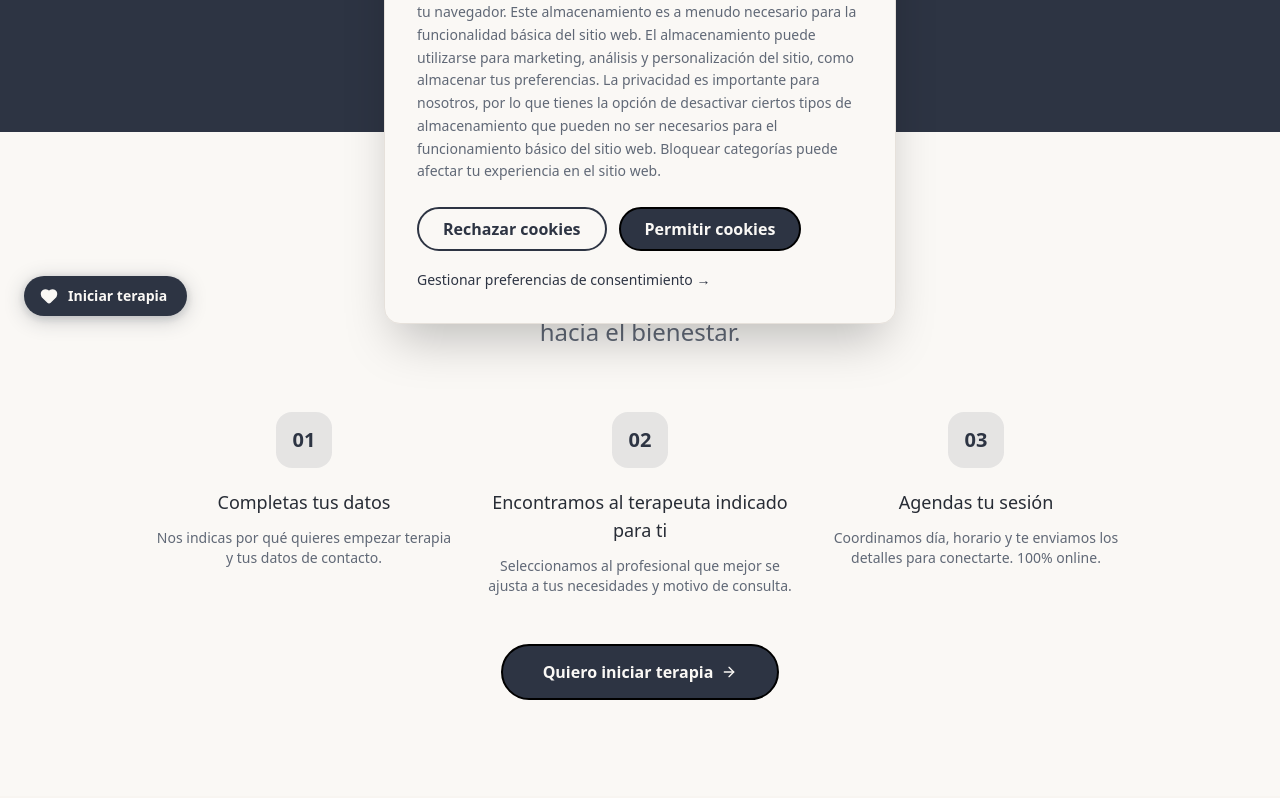
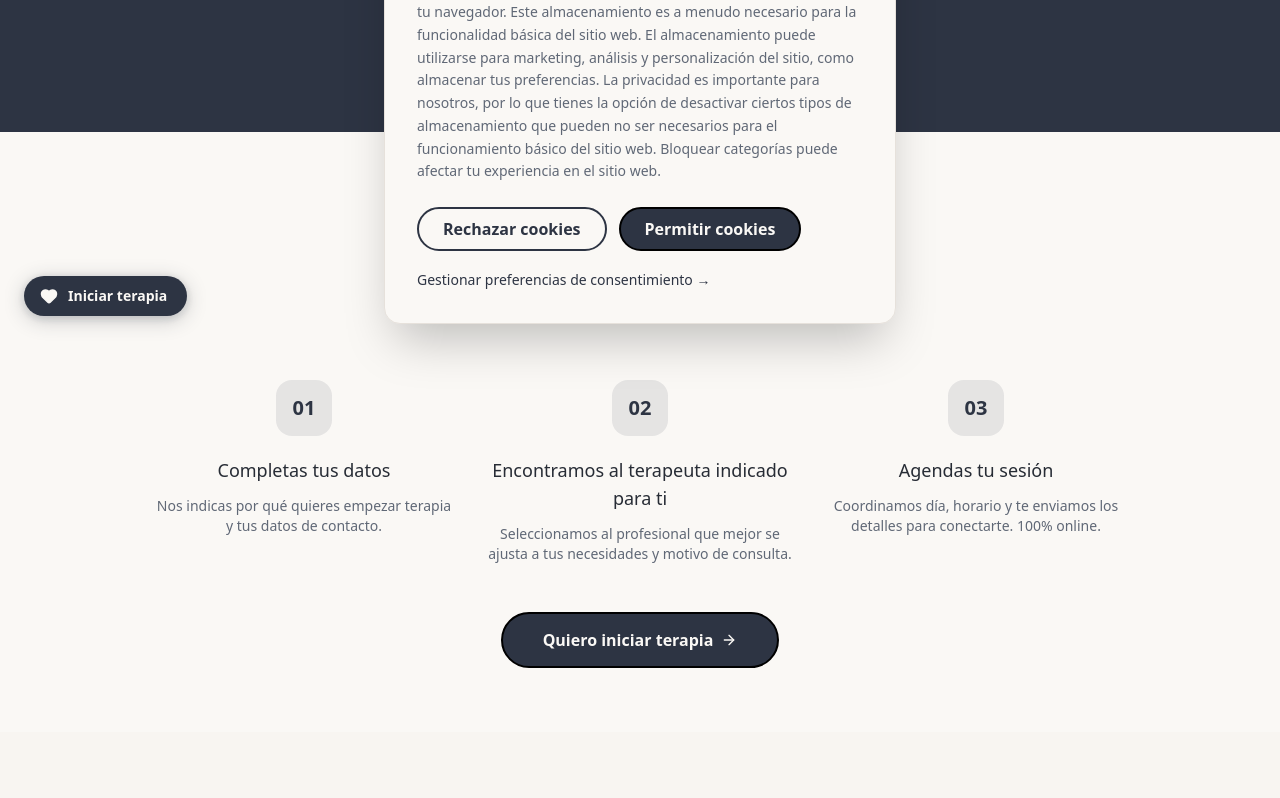
Before and after one commit to Nicosm1988/reinversi-n_profesional, a Next.js app: page /en/terapia in a window 1280 px wide. Shown: the part 460-1258 px from the top of the page. Built offline with nearby package versions, Linux system fonts and the light colour scheme.

Commit message:
style: Reduce global and section spacings for tighter layout

```diff
--- a/components/layout/container.tsx
+++ b/components/layout/container.tsx
@@ -9,10 +9,10 @@ interface SectionProps extends React.HTMLAttributes<HTMLDivElement> {
 export const Section = ({ className, spacing = "lg", background = "default", ...props }: SectionProps) => {
     const spacingStyles = {
         none: "",
-        sm: "py-10 md:py-12",
-        md: "py-12 md:py-16", // 48px - 64px
-        lg: "py-16 md:py-24", // 64px - 96px
-        xl: "py-20 md:py-28", // 80px - 112px
+        sm: "py-8 md:py-10",
+        md: "py-10 md:py-12", // ~40px - 48px
+        lg: "py-12 md:py-16", // ~48px - 64px
+        xl: "py-16 md:py-20", // ~64px - 80px
     }
 
     const bgStyles = {
--- a/components/sections/business-english.tsx
+++ b/components/sections/business-english.tsx
@@ -40,7 +40,7 @@ export function BusinessEnglishSection() {
     return (
         <Section id="ingles-negocios" spacing="lg" background="default">
             <Container>
-                <FadeIn className="mb-16 md:mb-20 max-w-2xl">
+                <FadeIn className="mb-8 md:mb-12 max-w-2xl">
                     <span className="text-sm font-medium tracking-widest uppercase text-secondary mb-2 block">
                         Servicio complementario
                     </span>
--- a/components/sections/career-quiz.tsx
+++ b/components/sections/career-quiz.tsx
@@ -450,7 +450,7 @@ export function CareerQuiz() {
                                 key="results"
                                 initial={{ opacity: 0, y: 30 }}
                                 animate={{ opacity: 1, y: 0 }}
-                                className="space-y-12"
+                                className="space-y-6"
                             >
                                 {/* Results logic... */}
                                 <div className="text-center space-y-4">
--- a/components/sections/faq.tsx
+++ b/components/sections/faq.tsx
@@ -17,7 +17,7 @@ export function FAQSection() {
     return (
         <Section id="faq" spacing="lg">
             <Container size="tight">
-                <FadeIn className="text-center mb-16">
+                <FadeIn className="text-center mb-8">
                     <Heading level="h2" className="mb-4">Preguntas Frecuentes</Heading>
                     <Text>Claridad ante todo.</Text>
                 </FadeIn>
--- a/components/sections/hero.tsx
+++ b/components/sections/hero.tsx
@@ -38,7 +38,7 @@ export function HeroSection() {
                 <div className="absolute inset-0 z-0 opacity-[0.03] bg-[url('https://www.transparenttextures.com/patterns/cream-paper.png')] pointer-events-none mix-blend-overlay"></div>
 
                 <div className="container mx-auto px-4 md:px-12 relative z-10">
-                    <div className="grid grid-cols-1 lg:grid-cols-2 gap-12 items-center">
+                    <div className="grid grid-cols-1 lg:grid-cols-2 gap-6 items-center">
                         {/* Left Column: Carousel */}
                         <Carousel
                             opts={{
--- a/components/sections/method.tsx
+++ b/components/sections/method.tsx
@@ -32,7 +32,7 @@ export function MethodSection() {
     return (
         <Section id="metodo" spacing="lg">
             <Container size="sm">
-                <FadeIn className="mb-16">
+                <FadeIn className="mb-8">
                     <div className="flex flex-col md:flex-row md:items-center md:justify-between gap-6">
                         <div>
                             <span className="text-sm font-medium tracking-widest uppercase text-primary/60 mb-2 block">
@@ -52,7 +52,7 @@ export function MethodSection() {
                     </div>
                 </FadeIn>
 
-                <StaggerContainer className="relative border-l border-border/60 ml-3 md:ml-0 space-y-12 pb-4">
+                <StaggerContainer className="relative border-l border-border/60 ml-3 md:ml-0 space-y-6 pb-4">
                     {steps.map((step, i) => (
                         <FadeIn key={i} className="relative pl-12 md:pl-16">
                             {/* Marker */}
--- a/components/sections/paths.tsx
+++ b/components/sections/paths.tsx
@@ -201,7 +201,7 @@ export function PathsSection() {
     return (
         <Section id="caminos" spacing="lg" background="muted">
             <Container>
-                <FadeIn className="mb-16 md:mb-24">
+                <FadeIn className="mb-8 md:mb-12">
                     <div className="flex flex-col md:flex-row md:items-center md:justify-between gap-8">
                         <div className="max-w-2xl">
                             <Heading level="h2" className="mb-6">
--- a/components/sections/problem.tsx
+++ b/components/sections/problem.tsx
@@ -24,7 +24,7 @@ export function ProblemSection() {
   return (
     <Section spacing="lg" background="muted">
       <Container>
-        <div className="grid lg:grid-cols-2 gap-16 items-start">
+        <div className="grid lg:grid-cols-2 gap-8 items-start">
           <FadeIn>
             <div className="sticky top-32">
               <Heading level="h2" className="mb-6">
--- a/components/sections/trust.tsx
+++ b/components/sections/trust.tsx
@@ -28,7 +28,7 @@ export function TrustSection() {
     return (
         <Section spacing="lg" background="muted">
             <Container>
-                <div className="text-center mb-16">
+                <div className="text-center mb-8">
                     <Text variant="caption">Historias reales</Text>
                     <Heading level="h2" className="mt-2">Experiencias en primera persona</Heading>
                     <div className="flex justify-center mt-6">
```
